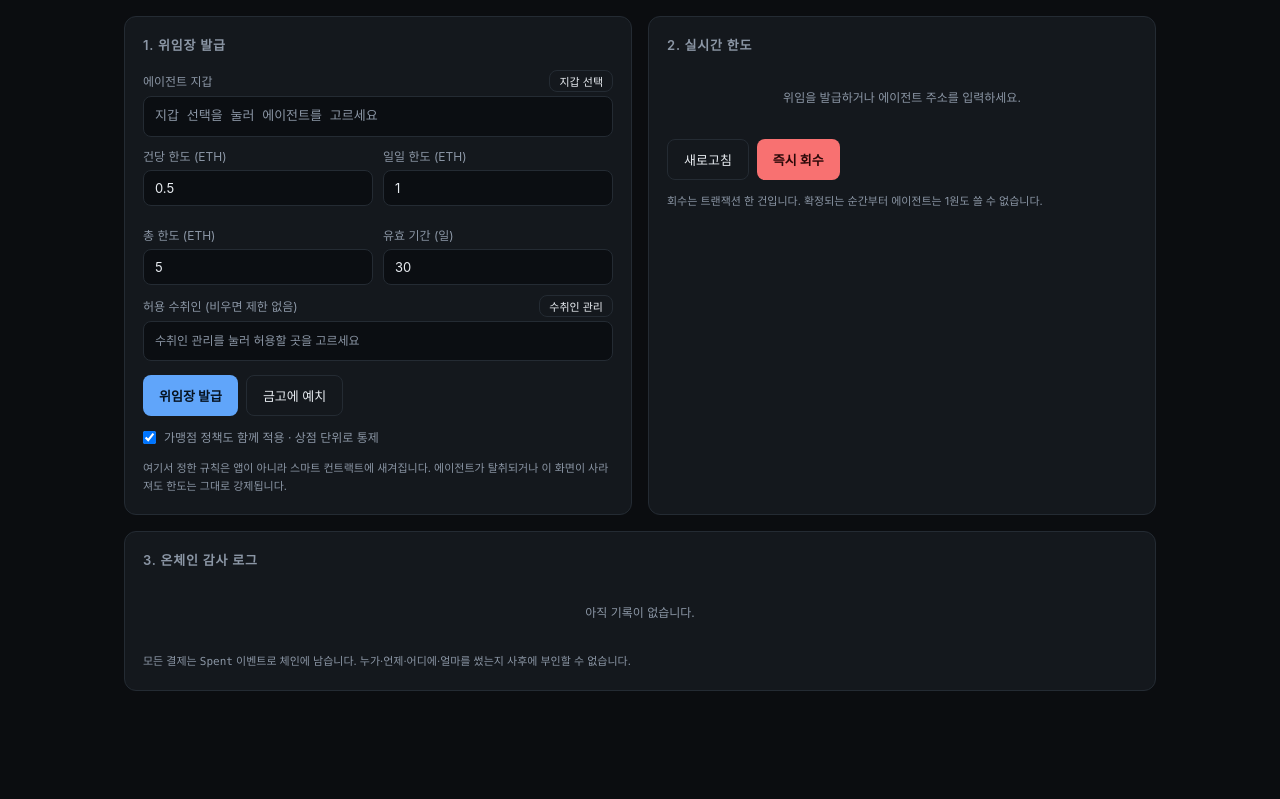
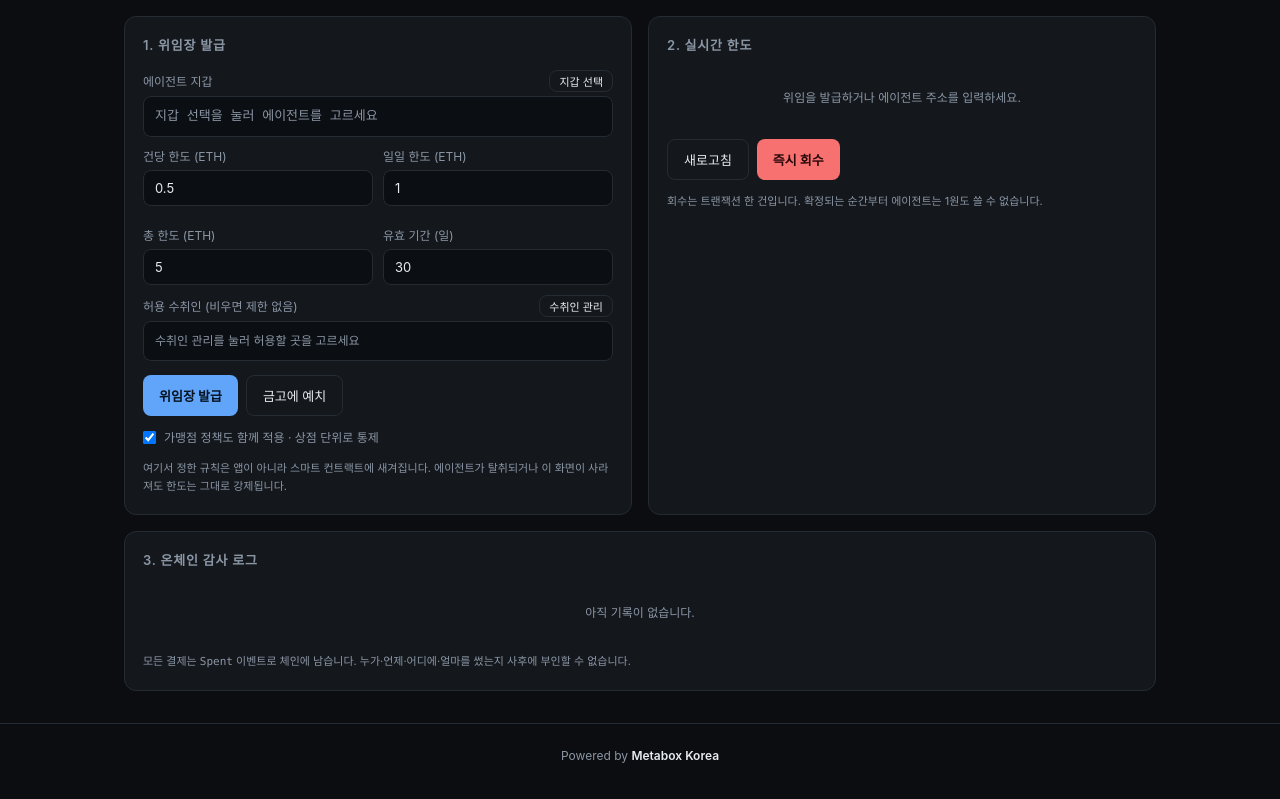
Before and after one commit to koobo7/upbit-giwa, a website: page web/index.html in a window 1280 px wide. Shown: the part 329-1128 px from the top of the page. Before the commit the page ends 1044 px from the top, so only its background shows below. Drawn offline with nearby package versions, Linux system fonts and the light colour scheme.

Commit message:
style(web): 푸터에 Powered by Metabox Korea 추가

```diff
--- a/web/index.html
+++ b/web/index.html
@@ -55,6 +55,9 @@
   .empty{color:var(--dim);font-size:12px;padding:18px 0;text-align:center}
   .note{font-size:11px;color:var(--dim);margin-top:12px;line-height:1.7}
   .full{grid-column:1/-1}
+  footer{border-top:1px solid var(--line);margin-top:8px;padding:22px 24px 34px;
+    text-align:center;color:var(--dim);font-size:12px}
+  footer b{color:var(--text);font-weight:600}
   #dlg{position:fixed;inset:0;background:rgba(0,0,0,.72);display:none;
     align-items:center;justify-content:center;padding:20px;z-index:50}
   #dlgBox{background:var(--panel);border:1px solid var(--line);border-radius:14px;
@@ -217,6 +220,10 @@
     </div>
   </section>
 </main>
+
+<footer>
+  <span>Powered by <b>Metabox Korea</b></span>
+</footer>
 
 <div id="dlg"><div id="dlgBox"><div id="dlgBody"></div></div></div>
 
```
